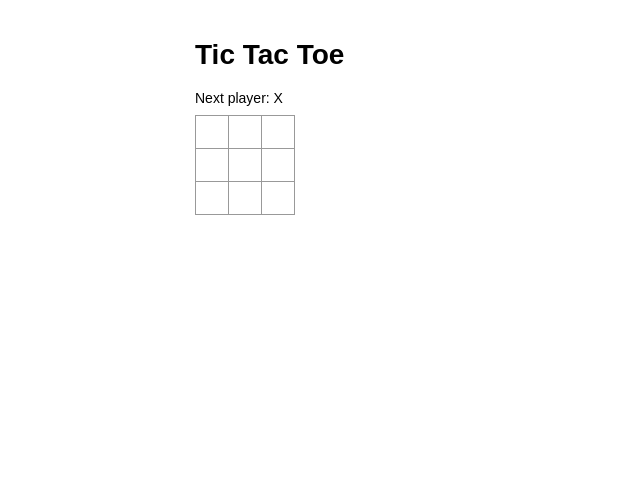
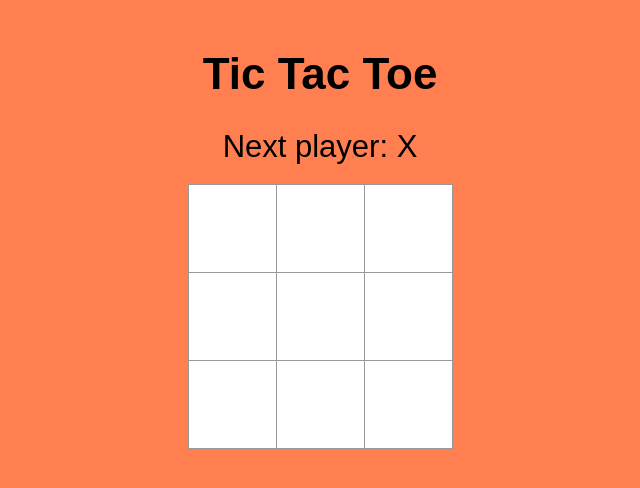
Before and after one commit to irshathahamed21/Tic-Tac-Toe-Game, a React (Create React App) app: page / in a window 1280 px wide. Shown: the top 488 px of the page, without its empty margins (295-935 px from the left). Built offline with nearby package versions, Linux system fonts and the light colour scheme.

Commit message:
updated the css file

```diff
--- a/src/App.css
+++ b/src/App.css
@@ -1,6 +1,7 @@
 body {
   font: 14px "Century Gothic", Futura, sans-serif;
   margin: 20px;
+  background-color: coral;
 }
 
 ol, ul {
@@ -14,22 +15,29 @@ ol, ul {
 }
 
 .status {
-  margin-bottom: 10px;
+  margin-bottom: 20px;
+  font-size:31px;
+  text-align:center;
+
+}
+.titl {
+  font-size:44px;
+  text-align: center;
 }
 
 .square {
   background: #fff;
   border: 1px solid #999;
   float: left;
-  font-size: 24px;
+  font-size: 44px;
   font-weight: bold;
   line-height: 34px;
-  height: 34px;
+  height: 89px;
   margin-right: -1px;
   margin-top: -1px;
   padding: 0;
   text-align: center;
-  width: 34px;
+  width: 89px;
 }
 
 .square:focus {
@@ -49,6 +57,7 @@ ol, ul {
   margin-left: 20px;
 }
 .App {
-  width:300px;
+
+  width:max-content;
   margin:auto;
 }
--- a/src/App.js
+++ b/src/App.js
@@ -4,6 +4,7 @@ import {Game } from "./components/Game"
 function App() {
   return (
     <div className="App">
+
      <Game/>
 
     </div>
```
